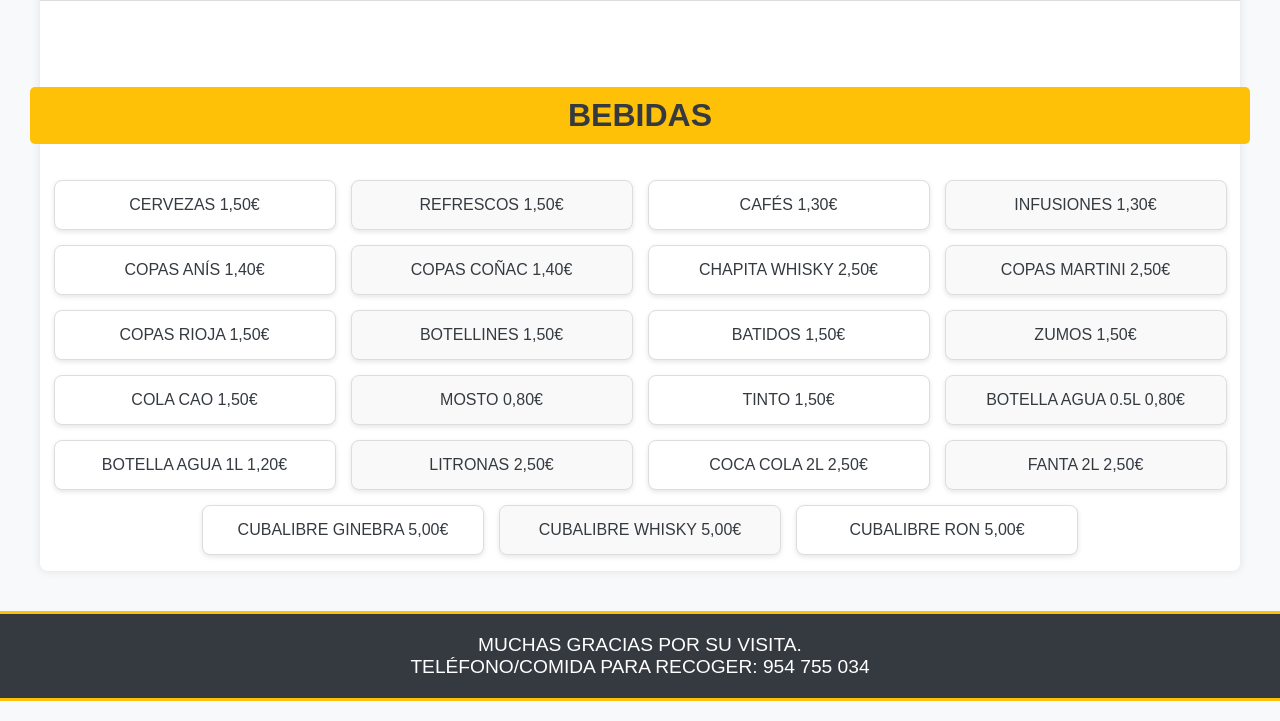
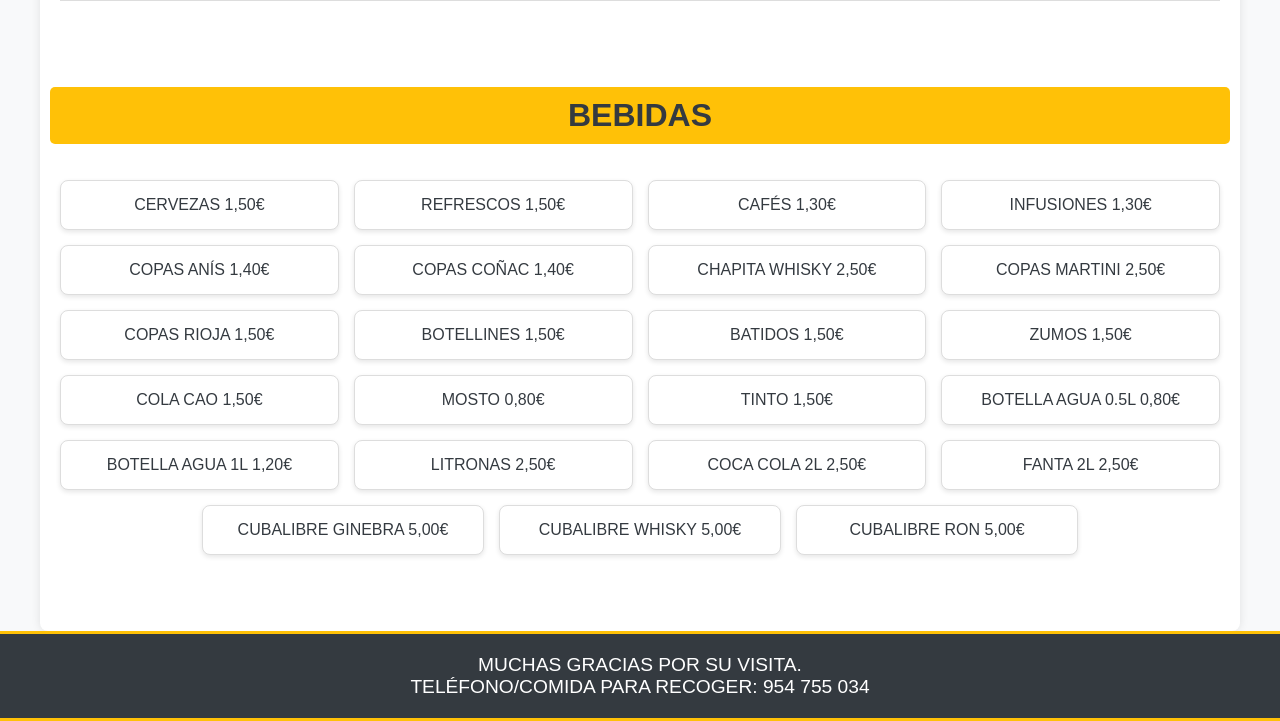
Before and after one commit to JaviGT97/LISTA_DE_PRECIOS, a plain HTML site: page index.html in a window 1280 px wide. Shown: the part 1143-1864 px from the top of the page. Drawn offline with Linux system fonts and the light colour scheme.

Commit message:
VERSION ARREGLADA

```diff
--- a/styles.css
+++ b/styles.css
@@ -5,6 +5,12 @@ body {
     background-color: #f8f9fa;
     color: #343a40;
     text-transform: uppercase;
+    display: flex;
+    flex-direction: column;
+    min-height: 100vh;
+    overflow-x: hidden;
+    overflow-y: auto;
+    width: 100vw;
 }
 
 header,
@@ -14,6 +20,9 @@ footer {
     padding: 20px;
     text-align: center;
     border-bottom: 3px solid #ffc107;
+    width: 100%;
+    box-sizing: border-box;
+    flex-shrink: 0;
 }
 
 header img.logo {
@@ -34,12 +43,17 @@ header h2 {
 
 main {
     max-width: 1200px;
-    margin: 20px auto;
+    margin: 0 auto;
     background-color: #ffffff;
     box-shadow: 0 0 10px rgba(0, 0, 0, 0.1);
     border-radius: 8px;
-    flex: 1;
     width: 100%;
+    padding: 20px;
+    display: flex;
+    flex-direction: column;
+    align-items: center;
+    box-sizing: border-box;
+    flex-grow: 1;
 }
 
 section {
@@ -110,8 +124,8 @@ li {
     transition: transform 0.3s ease-in-out;
 }
 
-li:nth-child(even) {
-    background-color: #f9f9f9;
+li:hover {
+    transform: scale(1.05);
 }
 
 footer {
@@ -122,6 +136,7 @@ footer {
     border-top: 3px solid #ffc107;
     width: 100%;
     box-sizing: border-box;
+    margin-top: auto;
 }
 
 footer p {
@@ -153,7 +168,8 @@ footer p {
     }
 
     li {
-        padding: 0.4rem;
+        padding: 0.8rem;
+        flex: 1 1 100%;
     }
 
     header,
```
